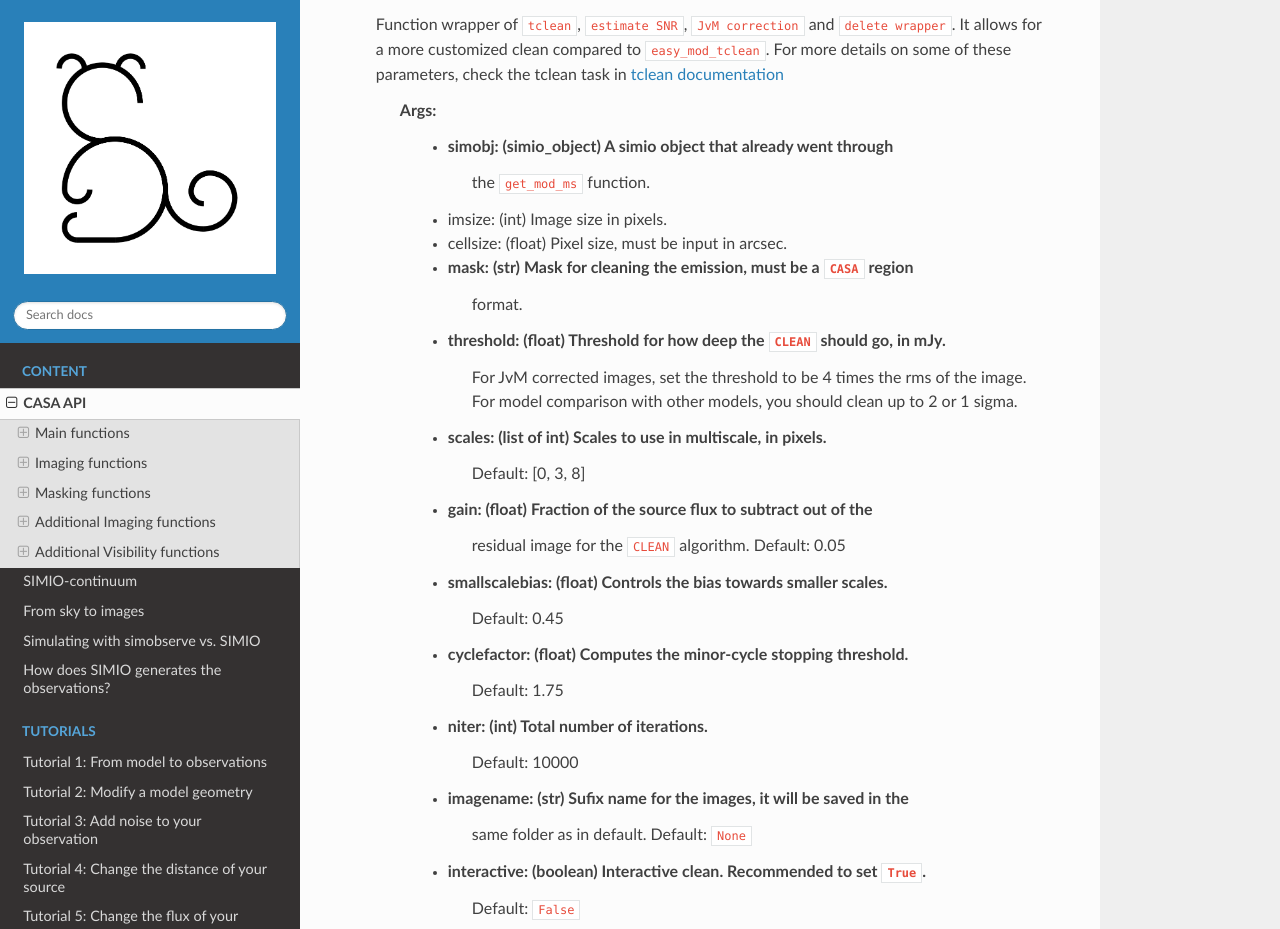
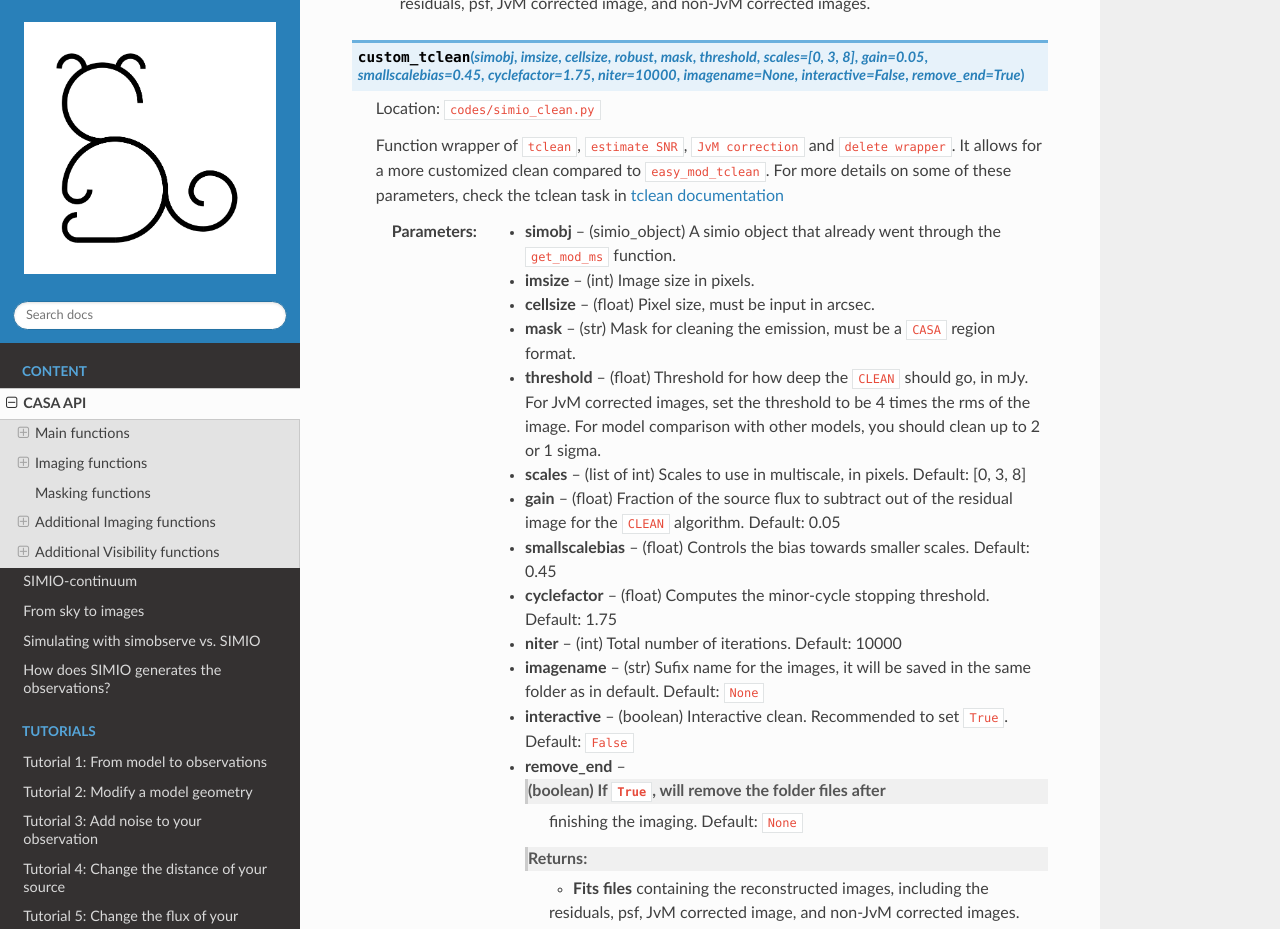
Before and after one commit to nicokurtovic/SIMIO, a Sphinx documentation site: the page built from docs/content/api_simio.rst, in a window 1280 px wide and 1400 px high, scrolled down 2641 px. Shown: the top 929 px of the window. Built offline with Sphinx 7.4.7 and the Read the Docs theme 2.0.0, drawn with Linux system fonts in a browser that asks for light colours; formulas are drawn with MathJax 3; some of the changed text lies outside the part shown.

```diff
--- a/docs/content/api_simio.rst
+++ b/docs/content/api_simio.rst
@@ -95,11 +95,11 @@ Main functions
                    passed directly to ``simplenoise``.
 
    Returns:
-               (int) Returns 1 if everything worked correctly. The noiseless
-               measurement set will be copied into a file with the same
-               name but ending in ``_no_noise.ms``, while the ``mod_ms``
-               file will be modified to include the requested
-               noise.
+      - (int) Returns 1 if everything worked correctly. The noiseless
+      measurement set will be copied into a file with the same
+      name but ending in ``_no_noise.ms``, while the ``mod_ms``
+      file will be modified to include the requested
+      noise.
 
 
 Imaging functions
@@ -127,6 +127,10 @@ Imaging functions
                   2sigma of DSHARP-like rms.
                   Default: ``'2.4e-02mJy'``.
 
+   Returns:
+       - **Fits files** containing the reconstructed images, including the
+       residuals, psf, JvM corrected image, and non-JvM corrected images.
+
 
 .. function:: custom_tclean(simobj, imsize, cellsize, robust, mask, threshold, scales=[0, 3, 8], gain=0.05, smallscalebias=0.45, cyclefactor=1.75, niter=10000, imagename=None, interactive=False, remove_end=True)
 
@@ -138,45 +142,48 @@ Imaging functions
    For more details on some of these parameters, check the tclean task in
    `tclean documentation <https://casa.nrao.edu/docs/taskref/tclean-task.html>`_
 
-    Args:
-        - simobj: (simio_object) A simio object that already went through
+   :param simobj: (simio_object) A simio object that already went through
                     the ``get_mod_ms`` function.
-        - imsize: (int) Image size in pixels.
-        - cellsize: (float) Pixel size, must be input in arcsec.
-        - mask: (str) Mask for cleaning the emission, must be a ``CASA`` region
+   :param imsize: (int) Image size in pixels.
+   :param cellsize: (float) Pixel size, must be input in arcsec.
+   :param mask: (str) Mask for cleaning the emission, must be a ``CASA`` region
                     format.
-        - threshold: (float) Threshold for how deep the ``CLEAN`` should go, in mJy.
+   :param threshold: (float) Threshold for how deep the ``CLEAN`` should go, in mJy.
                     For JvM corrected images, set the threshold to be 4 times
                     the rms of the image.
                     For model comparison with other models, you should clean up
                     to 2 or 1 sigma.
-        - scales: (list of int) Scales to use in multiscale, in pixels.
+   :param scales: (list of int) Scales to use in multiscale, in pixels.
                     Default: [0, 3, 8]
-        - gain: (float) Fraction of the source flux to subtract out of the
+   :param gain: (float) Fraction of the source flux to subtract out of the
                     residual image for the ``CLEAN`` algorithm.
                     Default: 0.05
-        - smallscalebias: (float) Controls the bias towards smaller scales.
+   :param smallscalebias: (float) Controls the bias towards smaller scales.
                     Default: 0.45
-        - cyclefactor: (float) Computes the minor-cycle stopping threshold.
+   :param cyclefactor: (float) Computes the minor-cycle stopping threshold.
                     Default: 1.75
-        - niter: (int) Total number of iterations.
+   :param niter: (int) Total number of iterations.
                     Default: 10000
-        - imagename: (str) Sufix name for the images, it will be saved in the
+   :param imagename: (str) Sufix name for the images, it will be saved in the
                     same folder as in default.
                     Default: ``None``
-        - interactive: (boolean) Interactive clean. Recommended to set ``True``.
+   :param interactive: (boolean) Interactive clean. Recommended to set ``True``.
                     Default: ``False``
-        - remove_end: (boolean) If ``True``, will remove the folder files after
+   :param remove_end: (boolean) If ``True``, will remove the folder files after
                     finishing the imaging.
                     Default: ``None``
+
+    Returns:
+       - **Fits files** containing the reconstructed images, including the
+       residuals, psf, JvM corrected image, and non-JvM corrected images.
 
 
 Masking functions
 =================
 
-.. module:: simio_object
+.. mask.module:: simio_object
 
-.. function:: get_mask(mask_semimajor=None, inc=None, pa=None)
+.. mask.function:: get_mask(mask_semimajor=None, inc=None, pa=None)
 
    Location: ``codes/simio_obj.py``
 
@@ -221,8 +225,7 @@ Additional Imaging functions
 
    Wrapper to delete the images generated by tclean.
 
-   Args:
-   : param imagename: (str) Base name for the images to be deleted.
+   :param imagename: (str) Base name for the images to be deleted.
 
 
 .. function:: write_fits(im_base_name)
@@ -232,8 +235,7 @@ Additional Imaging functions
    Given the ``im_base_name`` from ``tclean``, it takes the products and
    write fits files of them.
 
-   Args:
-   : param im_base_name: (str) Base name for the images to be written in fits
+   :param im_base_name: (str) Base name for the images to be written in fits
                        format.
 
 
@@ -241,16 +243,16 @@ Additional Imaging functions
 
    Location: ``codes/simio_clean.py``
 
-   Original from DSHARP.
+   Original from `DSHARP <https://almascience.eso.org/almadata/lp/DSHARP/>`_.
    Estimate peak SNR of source, given a mask that encompasses the emission
    and another annulus mask to calculate the noise properties.
 
-   Args:
    :param imagename: (str) Image name ending in ``.image``.
    :param disk_mask: (str) must be a ``CASA`` region format.
    :param noise_mask: (str) Annulus to measure image rms, in the ``CASA`` region
                   format.
                   e.g. ``annulus[['0arcsec', '0arcsec'],['1arcsec', '2arcsec']]``.
+
 
 .. function:: create_dotmodel(simobj, imagename=None)
 
@@ -278,22 +280,21 @@ Additional Visibility functions
    Changes the geometry of an observation, by inclining and rotating the
    uv-points themselfs. This function modifies the input ``ms_file``.
 
-   Args:
-    :param ms_file: (str) Name of the measurement set you want to incline, rotate
+   :param ms_file: (str) Name of the measurement set you want to incline, rotate
                     or shift in physical space.
-    :param inc:  (float) Inclination, in **degrees**. Default: 0.
-    :param pa: (float) Position angle, measured from north to east,
+   :param inc:  (float) Inclination, in **degrees**. Default: 0.
+   :param pa: (float) Position angle, measured from north to east,
                     in **degrees**. Default: 0.
-    :param dRa: (float) Shift in RA to be applied to the visibilities,
+   :param dRa: (float) Shift in RA to be applied to the visibilities,
                     in **arcsec**. Default: 0.
-    :param dDec: (float) Shift in Dec to be applied to the visibilities.
+   :param dDec: (float) Shift in Dec to be applied to the visibilities.
                     in **arcsec**. Default: 0.
-    :param datacolumn1: ``DATA`` or ``MODEL_DATA``, column from where the data must
+   :param datacolumn1: ``DATA`` or ``MODEL_DATA``, column from where the data must
                        be read. Default: ``DATA``.
-    :param datacolumn1: ``DATA`` or ``MODEL_DATA``, column from where the data must
+   :param datacolumn1: ``DATA`` or ``MODEL_DATA``, column from where the data must
                        be written. Default:``DATA``
-    :param inverse (bool): Set ``False`` to deproject, or ``False`` to project.
+   :param inverse (bool): Set ``False`` to deproject, or ``False`` to project.
                         Default: ``False``
     Returns:
-        Returns ``True`` if everything worked correctly. The ``ms_file`` will
-        have been modified.
+       - Returns ``True`` if everything worked correctly. The ``ms_file`` will
+       have been modified to the new visibility geometry.
```
Also changed, not shown: other parts of docs/content/api_simio.rst (+8 -11 lines).
